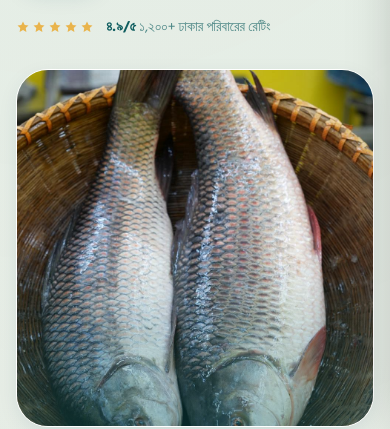
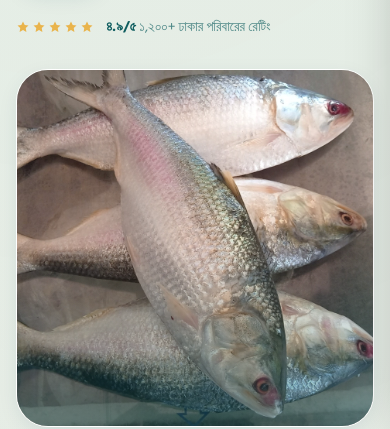
Before and after one commit to zasifbinislam-coder/CleanCutFish, a Next.js app: page / in a window 390 px wide. Shown: the part 434-863 px from the top of the page. Built offline with nearby package versions, Linux system fonts and the light colour scheme; no server answers; a web font is replaced by a local one.

Commit message:
Use real Padma Ilish photo for hero/product + update support phone to 01920-262202

```diff
--- a/app/checkout/page.js
+++ b/app/checkout/page.js
@@ -150,7 +150,7 @@ export default function CheckoutPage() {
             {method !== "cod" && (
               <div className="mt-3 p-3 rounded-xl bg-brand-sand text-xs text-brand-deep/75">
                 {t("checkout.mobileHelp").replace("%s", method === "bkash" ? t("checkout.bkash") : t("checkout.nagad"))}
-                <b className="mx-1">01700-000000</b>।
+                <b className="mx-1">01920-262202</b>
                 <input name="txnId" className="input mt-2" placeholder={t("checkout.txnId")} />
               </div>
             )}
--- a/app/contact/page.js
+++ b/app/contact/page.js
@@ -77,7 +77,7 @@ export default function ContactPage() {
             icon={IconTruck}
             title="Delivery support"
             lines={[
-              "Phone / WhatsApp: +880 1700-000000",
+              "Phone / WhatsApp: +880 1920-262202",
               "support@cleancutfish.com",
               "Open 8 AM – 9 PM (every day)",
             ]}
--- a/app/delivery/page.js
+++ b/app/delivery/page.js
@@ -40,7 +40,7 @@ export default function DeliveryPage() {
           <a href="mailto:support@cleancutfish.com" className="text-brand-teal underline">
             support@cleancutfish.com
           </a>{" "}
-          or <b>+880 1700-000000</b>.
+          or <b>+880 1920-262202</b>.
         </p>
         <ul className="mt-4 space-y-2 text-sm text-brand-deep/85 list-disc pl-5">
           <li>We replace the item on your next delivery, OR refund the full price.</li>
--- a/app/page.js
+++ b/app/page.js
@@ -52,8 +52,8 @@ export default function HomePage() {
           <div className="relative">
             <div className="relative aspect-square rounded-[2rem] overflow-hidden shadow-soft border border-white">
               <Image
-                src="/photofish/meghna-nodir-rui-.jpg"
-                alt="Fresh Rui from the Meghna river"
+                src="/photofish/padma-ilish.jpeg"
+                alt="Fresh Padmar Ilish"
                 fill
                 priority
                 className="object-cover"
--- a/data/products.json
+++ b/data/products.json
@@ -39,9 +39,9 @@
       { "label": "1 kg", "kg": 1, "multiplier": 1 },
       { "label": "1.2 kg+", "kg": 1.2, "multiplier": 1.2 }
     ],
-    "image": "/photofish/Bler_Pabda.jpg",
+    "image": "/photofish/padma-ilish.jpeg",
     "gallery": [
-      "/photofish/Bler_Pabda.jpg"
+      "/photofish/padma-ilish.jpeg"
     ],
     "tags": ["bestseller", "premium", "river"],
     "shortDescription": "Iconic silver Ilish from Chandpur — buttery, fragrant, unmistakably Padma.",
--- a/scripts/create-admin.mjs
+++ b/scripts/create-admin.mjs
@@ -21,7 +21,7 @@ const supabase = createClient(url, serviceKey, { auth: { persistSession: false }
 const ADMIN_EMAIL = "admin@cleancutfish.com";
 const ADMIN_PASSWORD = "admin123";
 const ADMIN_NAME = "Site Admin";
-const ADMIN_PHONE = "+880 1700-000000";
+const ADMIN_PHONE = "+880 1920-262202";
 
 console.log(`→ Ensuring admin user ${ADMIN_EMAIL}`);
 
```
Also changed, not shown: lib/i18n/translations.js, public/photofish/padma-ilish.jpeg (added).
